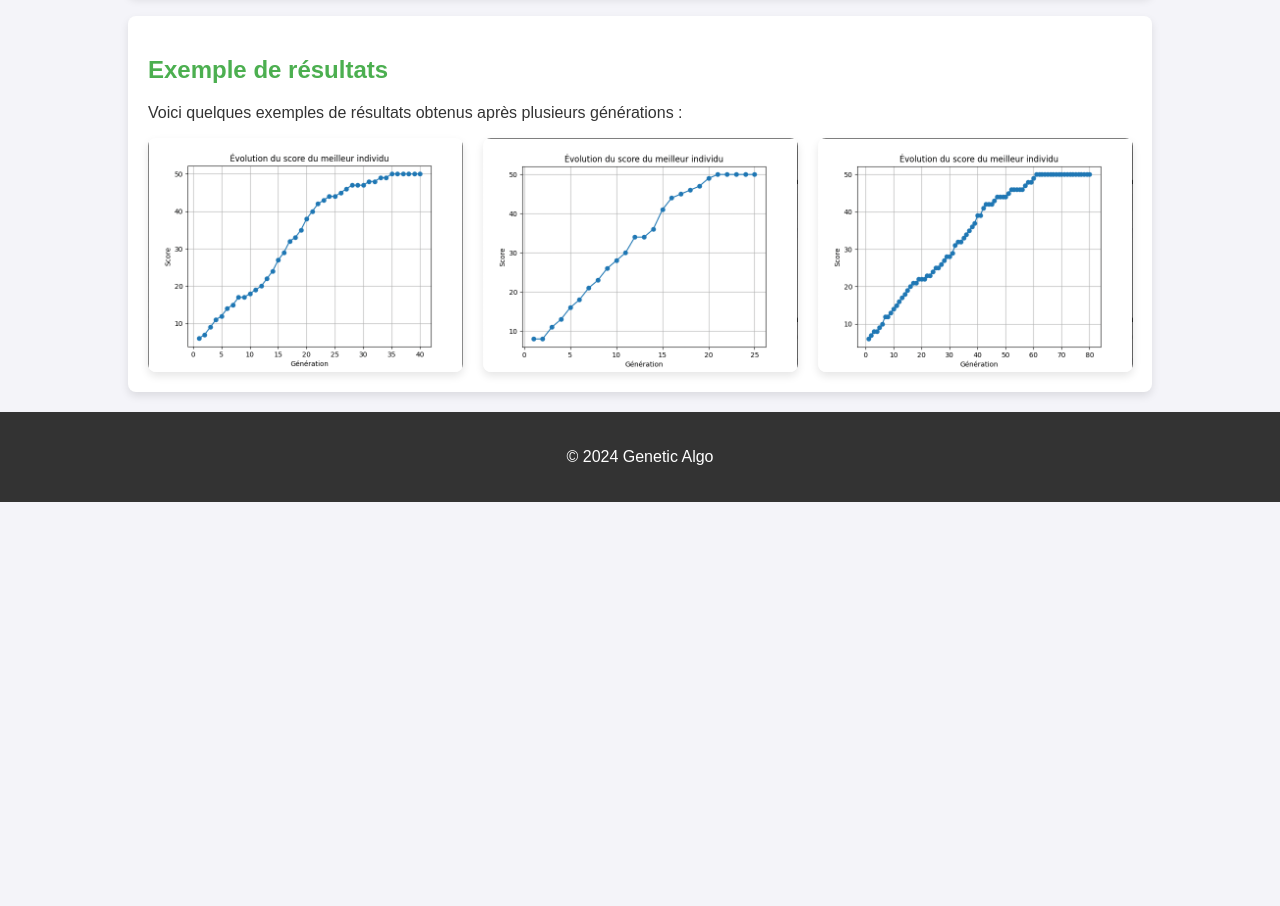
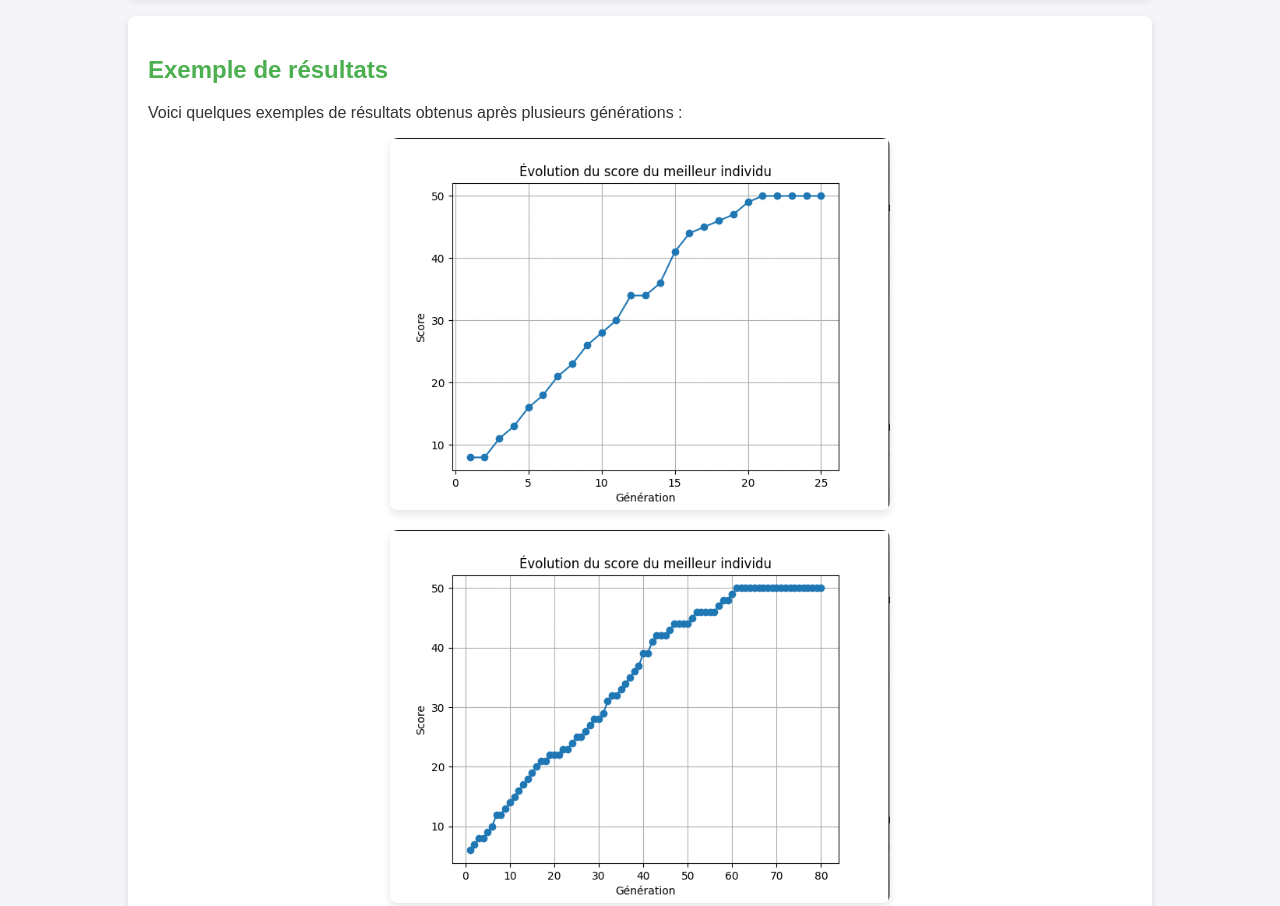
Before and after one commit to Remi13Git/Genetic-Algo, a plain HTML site: page index.html in a window 1280 px wide. Shown: the part 1480-2386 px from the top of the page. Before the commit the page ends 1982 px from the top, so only its background shows below. Drawn offline with Linux system fonts and the light colour scheme.

Commit message:
update index

```diff
--- a/index.html
+++ b/index.html
@@ -86,14 +86,19 @@
 
         .images-section {
             display: flex;
-            justify-content: space-between;
+            justify-content: center;
+            flex-direction: column;
             gap: 20px;
+            flex-wrap: wrap;
         }
 
         .images-section img {
-            width: 32%;
+            width: 500px;
+            max-width: 100%;
+            margin: auto;
             border-radius: 8px;
             box-shadow: 0 4px 8px rgba(0, 0, 0, 0.1);
+            transition: transform 0.3s ease;
         }
 
         .images-section img:hover {
@@ -161,9 +166,9 @@
         <h2>Exemple de résultats</h2>
         <p>Voici quelques exemples de résultats obtenus après plusieurs générations :</p>
         <div class="images-section">
-            <img src="images/screen-1.png" alt="Résultat 1">
             <img src="images/screen-2.png" alt="Résultat 2">
             <img src="images/screen-3.png" alt="Résultat 3">
+            <img src="images/screen-4.png" alt="Résultat 4">
         </div>
     </section>
 </div>
```
Also changed, not shown: images/screen-4.png (added), 1 other file.
